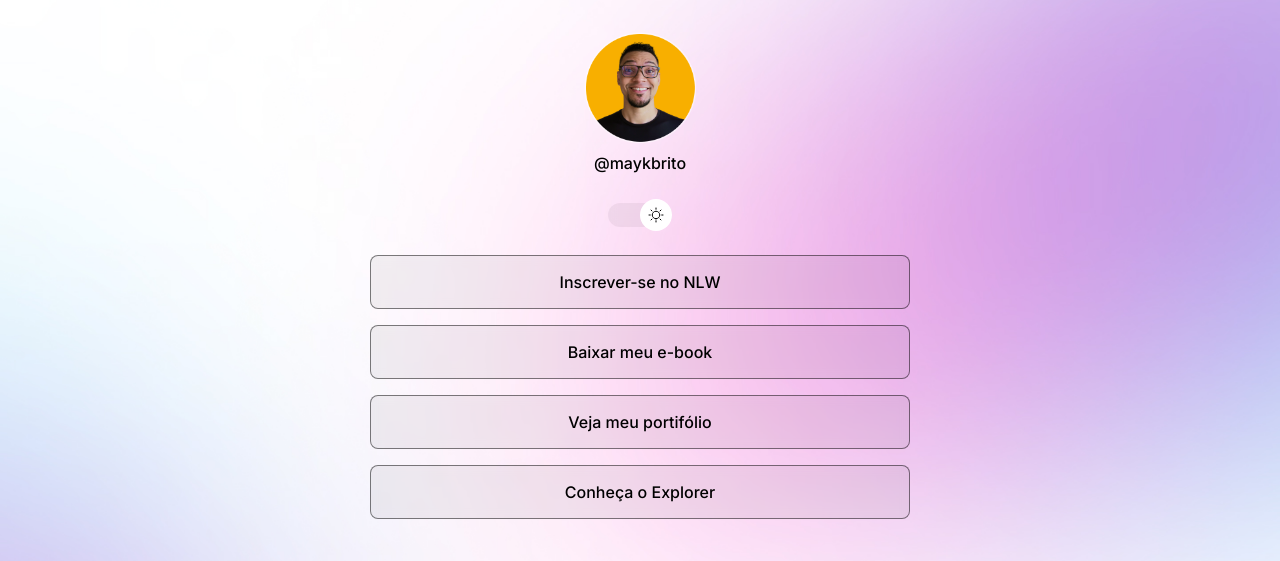
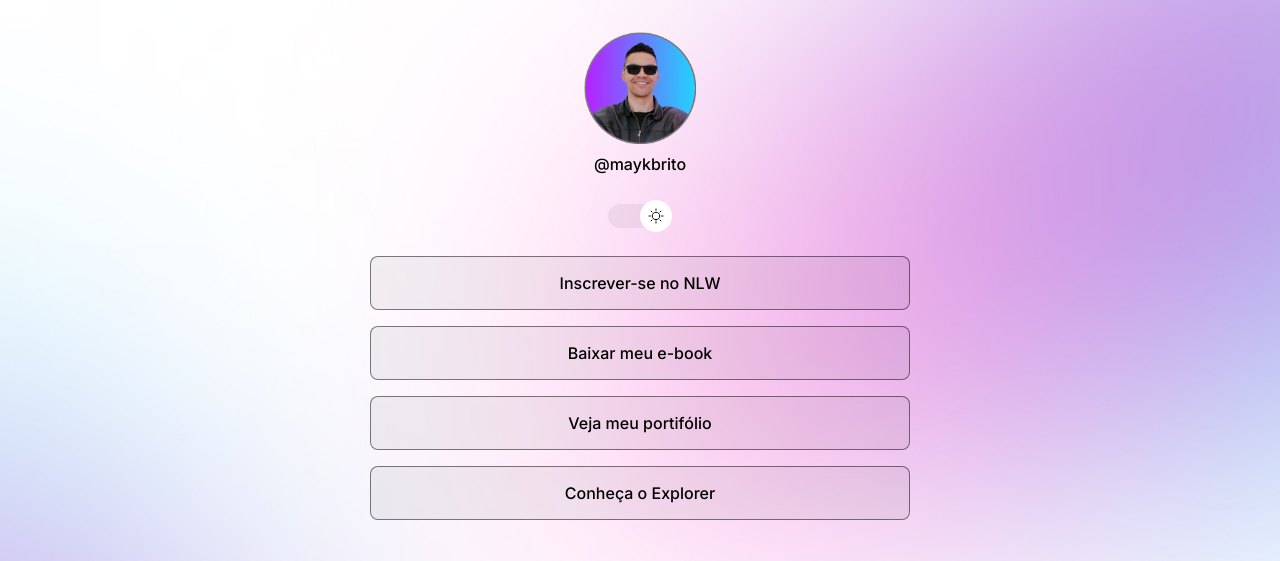
Before and after one commit to 333NNN/Devlinks, a plain HTML site: page index.html in a window 1280 px wide. Shown: the top 561 px of the page. Drawn offline with nearby package versions, Linux system fonts and the light colour scheme.

Commit message:
alteracao foto

```diff
--- a/index.html
+++ b/index.html
@@ -17,7 +17,7 @@
   <body>
     <div id="container">
       <div id="profile">
-        <img src="./assets/avatar.png" alt="Foto de Maik Brito sorrindo, usando óculos, camisa preta, barba e fundo laranja"/><p>@maykbrito</p>
+        <img src="./assets/avatar-light.png" alt="Foto de Maik Brito sorrindo, usando óculos, camisa preta, barba e fundo laranja"/><p>@maykbrito</p>
       </div>
       <div id="switch" onclick="toggleMode()">
         <button></button>
```
